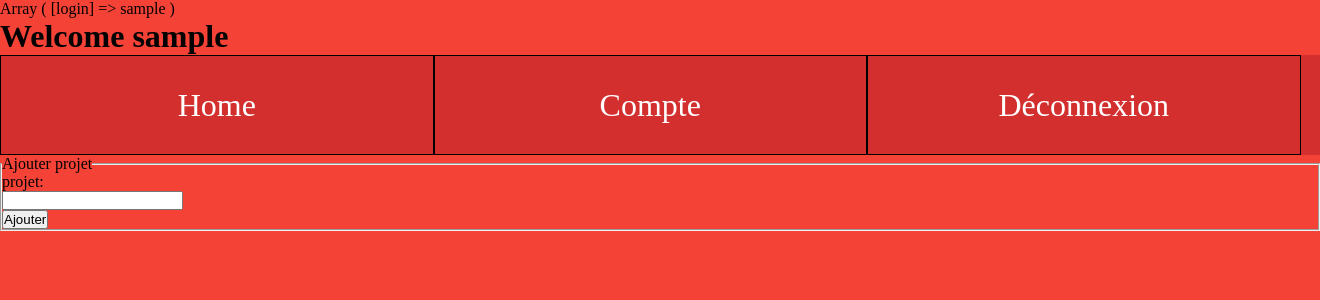
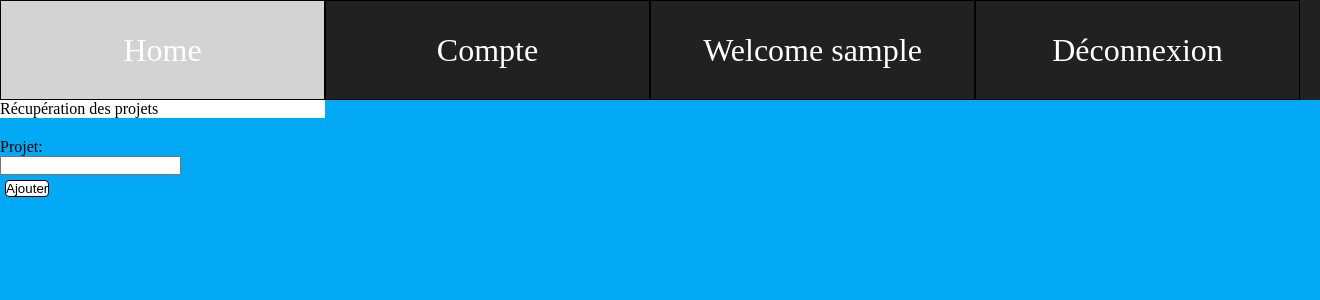
Before and after one commit to simplon-yohang/yollo, a PHP site: page /yollo/home.php in a window 1320 px wide. Shown: the top 300 px of the page. Run offline with PHP 8.4, Linux system fonts and the light colour scheme; the visitor is signed in with stand-in values (Sample User, id 1); data that the repository does not hold is empty.

Commit message:
2 ieme sauvegarde

```diff
--- a/compte.php
+++ b/compte.php
@@ -6,7 +6,7 @@
     <title></title>
     <style>
     body {
-      background-color:#F44336;
+      background-color:#03A9F4;
     }
     div  input {
     display: block;
--- a/header.php
+++ b/header.php
@@ -14,11 +14,11 @@ html {
 *, *:before, *:after {
   box-sizing: inherit;
 }
-ul ,nav,li,li a {
+ul ,nav,li,li a ,p{
 display: flex;
 }
 nav {
-background-color:#D32F2F;
+background-color:#212121;
 }
 ul {
   flex-direction: row;
@@ -26,7 +26,7 @@ ul {
 li {
 justify-content: center;
 align-items: center;
-width: 433.5px;
+width: 325px;
 border:solid black 0.2px;
 list-style-type: none;
 height:100px  ;
@@ -36,61 +36,75 @@ font-size: 2em  ;
 text-decoration: none;
 color:white;
 }
-#techno1 {
+#menu1 {
   display:none;
-  background-color:yellow;
-  width:433.5px;
+  background-color:white;
+  width:325px;
+  justify-content: center;
+  align-items: center;
 }
-#techno2 {
+#menu2 {
   display:none;
-  background-color:green;
-  width:433.5px;
-  margin-left:433.5px;
+  background-color:white;
+  width:325px;
+  margin-left:325px;
+  justify-content:center;
 }
-#techno3 {
+#menu3 {
   display:none;
-  background-color:orange;
-  width:433.5px;
-  margin-left:867px;
+  background-color:white;
+  width:325px;
+  margin-left:650px;
+  margin-top: 0;
+}
+#menu4 {
+  display:none;
+  background-color:white;
+  width:325px;
+  margin-left:975px;
   margin-top: 0;
 }
 </style>
   </head>
   <body>
-<p> <?php
+ <?php
 session_start();
- print_r($_SESSION); ?>
- <h1>Welcome <?php echo $_SESSION['login']; ?></h1>
-</p>
+ // print_r($_SESSION);
+  ?>
 <nav>
 <ul>
-  <a href="http://localhost/yollo/home.php"><li onmouseover="test(event)"  onmouseout="dehors(event)" id="1">Home</li></a>
-  <a href="http://localhost/yollo/compte.php"><li onmouseover="test(event)" onmouseout="dehors(event)" id="2">Compte</li></a>
-  <a href="http://localhost/yollo/deconnexion.php"><li onmouseover="test(event)" onmouseout="dehors(event)" id="3">Déconnexion</li></a>
+  <a href="http://localhost/yollo/home.php"><li onmouseover="avant(event)"  onmouseout="apres(event)" id="1">Home</li></a>
+  <a href="http://localhost/yollo/compte.php"><li onmouseover="avant(event)" onmouseout="apres(event)" id="2">Compte</li></a>
+  <a href=""><li onmouseover="avant(event)" onmouseout="apres(event)" id="3">Welcome <?php echo $_SESSION['login']; ?></li></a>
+  <a href="http://localhost/yollo/deconnexion.php"><li onmouseover="avant(event)" onmouseout="apres(event)" id="4">Déconnexion</li></a>
 </ul>
 </nav>
-<div id="techno1">home
-  </div>
-<div id="techno2">
-  Compte
+<div id="menu1">
+<p>Récupération des projets</p>
 </div>
-<div id="techno3">
-  fuck
+<div id="menu2">
+<p>Paramètres du compte</p>
+</div>
+<div id="menu3">
+<p>Notification</p>
+</div>
+<div id="menu4">
+<p>Se déconnecter</p>
 </div>
 <script type="text/javascript">
-var fuck;
+var div;
 var liste
-function test(ev) {
+function avant(ev) {
 var cible =ev.target.id;
 liste=document.getElementById(cible);
-fuck= document.getElementById('techno'+cible);
-fuck.style.display="block";
-liste.style.backgroundColor="blue";
+div= document.getElementById('menu'+cible);
+div.style.display="block";
+liste.style.backgroundColor="lightgrey";
 }
-function dehors (ev) {
+function apres (ev) {
 var yog  =ev.target.id;
-fuck.style.display="none";
-liste.style.backgroundColor="#D32F2F";
+div.style.display="none";
+liste.style.backgroundColor="#212121";
 }
 </script>
   </body>
--- a/home.php
+++ b/home.php
@@ -6,26 +6,38 @@
   </head>
   <style media="screen">
   body {
-    background-color:#F44336;
+    background-color:#03A9F4;
   }
+form {
+  margin:20px 0;
+}
+form button {
+  margin:5px;
+  border-radius:4px;
+  border:1px solid black;
+  background-color:white;
+}
+  form input {
+  display: block;
+
+  }
+
   div  input {
     display: block;
     border:none;
     background-color:#FFC107;
   }
-  #btn {
+  .btn {
     font-size: 20px;
     background-color:#FFC107;
     width: 300px  ;
     margin:20px;
     border:1px solid black;
-  border-radius:4px;
+    border-radius:3px;
     margin:5px;
   }
-
-  form input {
-  display: block;
-
+.btn:hover {
+  background-color:lightgrey;
 }
 
   </style>
@@ -34,12 +46,9 @@
   ?>
   <body>
     <form id="formulaire" action="insertionProjet.php" method="get" >
-      <fieldset>
-        <legend>Ajouter projet</legend>
-        <label >projet: </label>
+        <label >Projet: </label>
         <input  name="projet"></input>
         <button  type="submit" >Ajouter</button>
-      </fieldset>
     </form>
     <?php
     $projet;
@@ -51,7 +60,7 @@
        catch (Exception $e){
          die ('erreur : '.$e->getMessage());
        }
-       $requeteAffiche = "SELECT DISTINCT projet FROM todo WHERE login='$login' ";
+       $requeteAffiche = "SELECT  projet FROM pr WHERE login='$login' ";
        $resultats = $connexion->query($requeteAffiche);
        $verifTache=$resultats->execute();
        while( $projet = $resultats->fetch() ){
@@ -62,7 +71,7 @@
            ?>
             <div>
             <form action="http://localhost/yollo/todoList.php" method="get" >
-             <button id="btn"  name="projet" value=<?php echo $projet["projet"]?>><?php echo $projet["projet"]?></button>
+             <button class="btn"  name="projet" value=<?php echo $projet["projet"]?>><?php echo $projet["projet"]?></button>
            </form>
          </div>
    <?php
--- a/insertionProjet.php
+++ b/insertionProjet.php
@@ -10,7 +10,7 @@
     catch (Exception $e){
       die('Erreur : '.$e->getMessage());
     }
-    $insertion = "INSERT INTO todo (`idTache`,`login`,`projet`) VALUES (NULL,'$login','$projet')";
+    $insertion = "INSERT INTO pr (`idProjet`,`projet`,`login`) VALUES (NULL,'$projet','$login')";
     echo $insertion;
     $requete = $connect->query($insertion);
     $requete ->closeCursor();
```
Also changed, not shown: index.php (+5 -35 lines), todoList.php (+12 -11 lines). Lines whose indentation alone changed are shown as unchanged.
